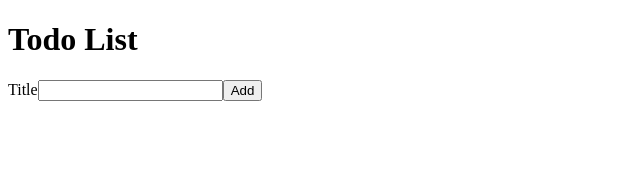
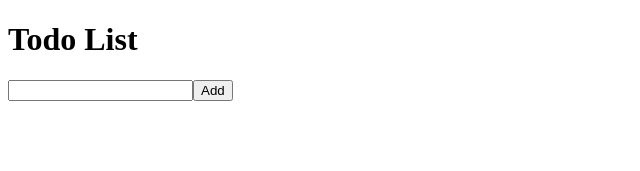
Before and after one commit to AnastasiaKey/react-todo, a React (Create React App) app: page / in a window 1280 px wide. Shown: the top 171 px of the page, without its empty margins (0-640 px from the left). Built offline with nearby package versions, Linux system fonts and the light colour scheme; the HTML template or start-up script is replaced by a standard one.

Commit message:
Reusable Input with Label Component

```diff
--- a/src/AddTodoForm.js
+++ b/src/AddTodoForm.js
@@ -1,4 +1,5 @@
 import React from 'react';
+import InputWithLabel from './InputWithLabel';
 
 const AddTodoForm = ({onAddTodo}) => {
 
@@ -26,8 +27,13 @@ const AddTodoForm = ({onAddTodo}) => {
 
     return (
         <form onSubmit={handleAddTodo}>
-            <label htmlFor="todoTitle">Title</label>
-            <input id="todoTitle" name="title" value={todoTitle} onChange={handleTitleChange}></input>
+            <InputWithLabel
+            id="todoTitle"
+            name="title"
+            value={todoTitle}
+            onChange={handleTitleChange}
+            lable= "Title"
+            />
             <button>Add</button>
         </form>
     );
--- /dev/null
+++ b/src/InputWithLabel.js
@@ -0,0 +1,17 @@
+
+const InputWithLabel = ({id, name, value, onChange, label}) => {
+    return (
+        <>
+        <label htmlFor={id}>{label}</label>
+            <input
+            id={id}
+            name={name}
+            value={value}
+            onChange={onChange}>
+
+            </input>
+        </>
+    );
+}
+
+export default InputWithLabel;
```
